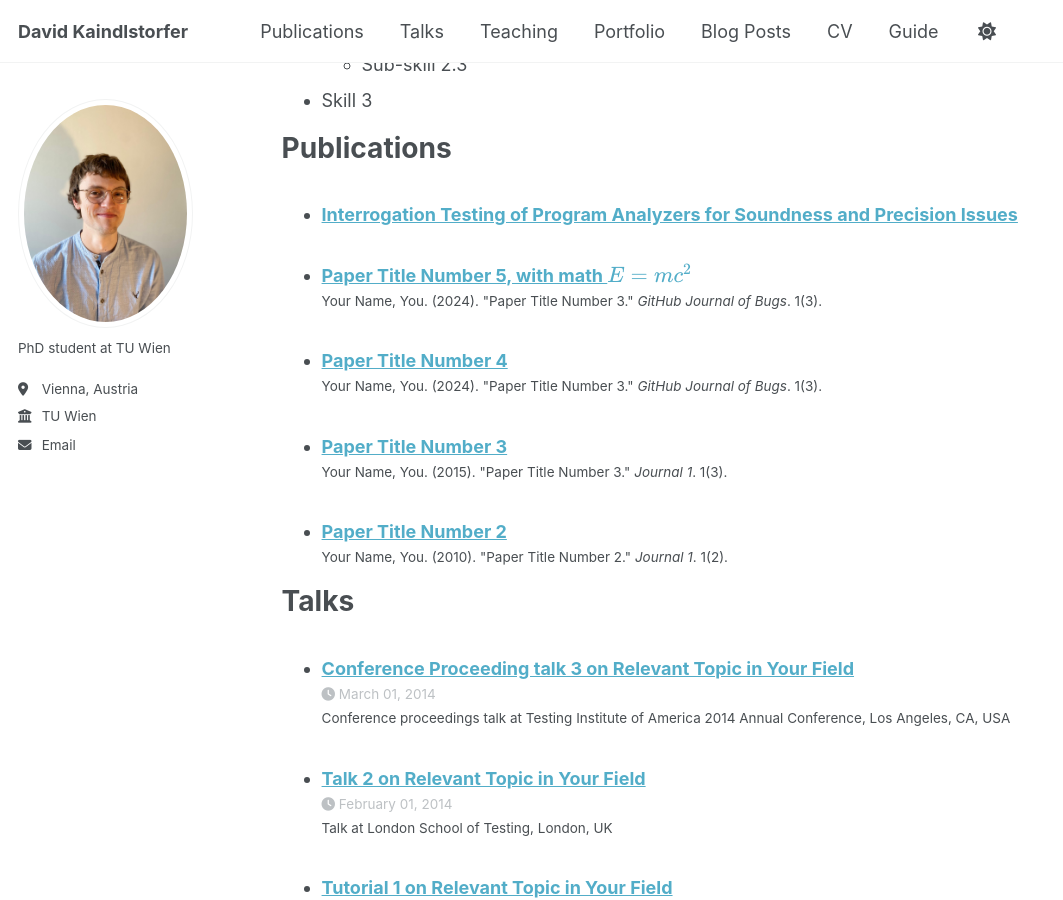
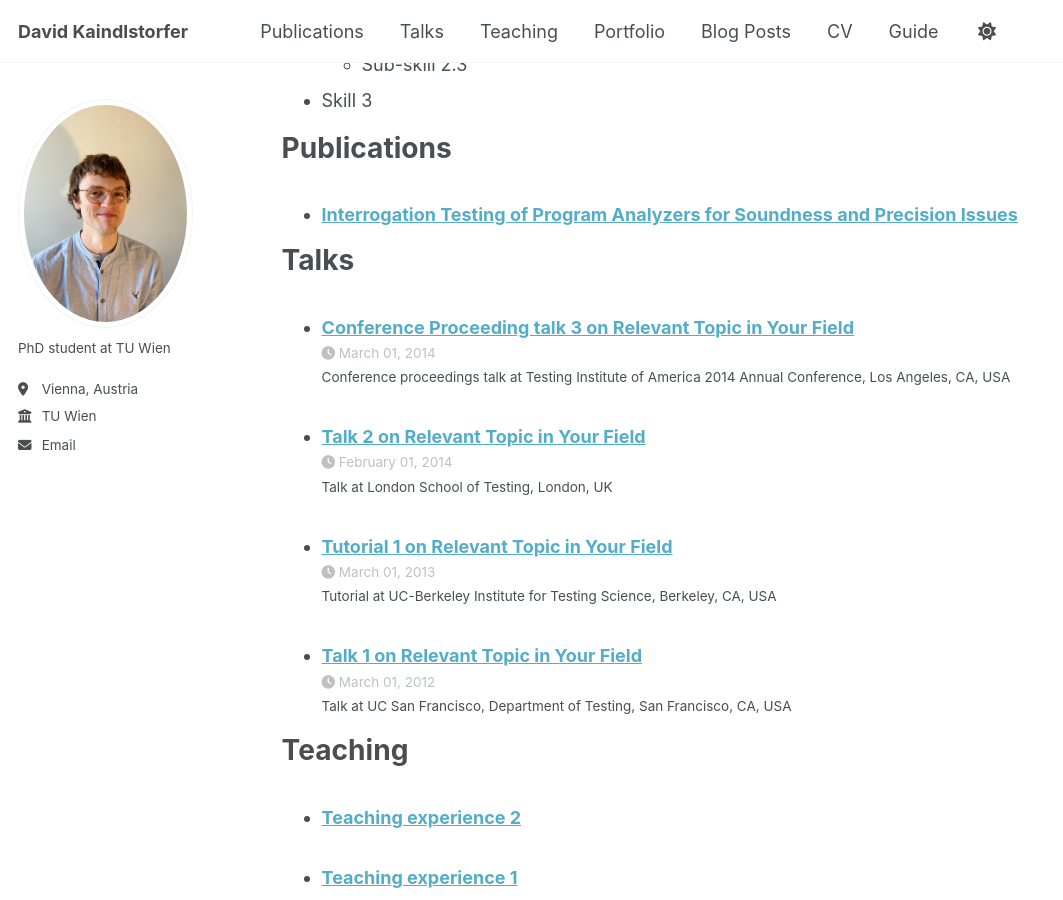
Before and after one commit to david-kaindls/david-kaindls.github.io, a Jekyll site: the page built from _pages/cv.md, in a window 1280 px wide and 900 px high, scrolled down 948 px. Shown: the whole window, without its empty margins (0-1063 px from the left). Built offline with Jekyll 4.4.1, drawn with Linux system fonts in a browser that asks for light colours; a script that is not in the unit is left out.

Commit message:
fix first pub

```diff
--- a/_publications/2010-10-01-paper-title-number-2.md
+++ /dev/null
@@ -1,14 +0,0 @@
----
-title: "Paper Title Number 2"
-collection: publications
-category: manuscripts
-permalink: /publication/2010-10-01-paper-title-number-2
-excerpt: 'This paper is about the number 2. The number 3 is left for future work.'
-date: 2010-10-01
-venue: 'Journal 1'
-slidesurl: 'https://academicpages.github.io/files/slides2.pdf'
-paperurl: 'https://academicpages.github.io/files/paper2.pdf'
-citation: 'Your Name, You. (2010). &quot;Paper Title Number 2.&quot; <i>Journal 1</i>. 1(2).'
----
-
-The contents above will be part of a list of publications, if the user clicks the link for the publication than the contents of section will be rendered as a full page, allowing you to provide more information about the paper for the reader. When publications are displayed as a single page, the contents of the above "citation" field will automatically be included below this section in a smaller font.
--- a/_publications/2015-10-01-paper-title-number-3.md
+++ /dev/null
@@ -1,14 +0,0 @@
----
-title: "Paper Title Number 3"
-collection: publications
-category: manuscripts
-permalink: /publication/2015-10-01-paper-title-number-3
-excerpt: 'This paper is about the number 3. The number 4 is left for future work.'
-date: 2015-10-01
-venue: 'Journal 1'
-slidesurl: 'https://academicpages.github.io/files/slides3.pdf'
-paperurl: 'https://academicpages.github.io/files/paper3.pdf'
-citation: 'Your Name, You. (2015). &quot;Paper Title Number 3.&quot; <i>Journal 1</i>. 1(3).'
----
-
-The contents above will be part of a list of publications, if the user clicks the link for the publication than the contents of section will be rendered as a full page, allowing you to provide more information about the paper for the reader. When publications are displayed as a single page, the contents of the above "citation" field will automatically be included below this section in a smaller font.
--- a/_publications/2025-06-08-paper-title-number-5.md
+++ /dev/null
@@ -1,13 +0,0 @@
----
-title: "Paper Title Number 5, with math $$E=mc^2$$"
-collection: publications
-category: conferences
-permalink: /publication/2024-02-17-paper-title-number-4
-excerpt: 'This paper is about a famous math equation, $$E=mc^2$$'
-date: 2024-02-17
-venue: 'GitHub Journal of Bugs'
-paperurl: 'https://academicpages.github.io/files/paper3.pdf'
-citation: 'Your Name, You. (2024). &quot;Paper Title Number 3.&quot; <i>GitHub Journal of Bugs</i>. 1(3).'
----
-
-Using [MathJax](https://www.mathjax.org/) in the description is supported - $$E=mc^2$$ - however, the use must be mindful that the default delimiters are `$$...$$` and `\\[...\\]` which differs from the `$...$` that is typically expected.
```
Also changed, not shown: _publications/2024-02-17-paper-title-number-4.md (deleted, +0 -13 lines), _publications/ase24-sherlock.md (renamed from _publications/ase24.md, +2 -3 lines), files/ase24-sherlock.bib (added, +10 -0 lines), files/bibtex1.bib (deleted, +0 -10 lines), 2 other files.
